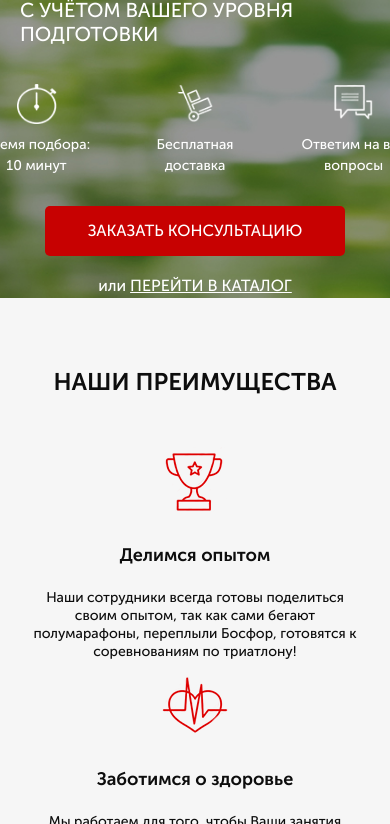
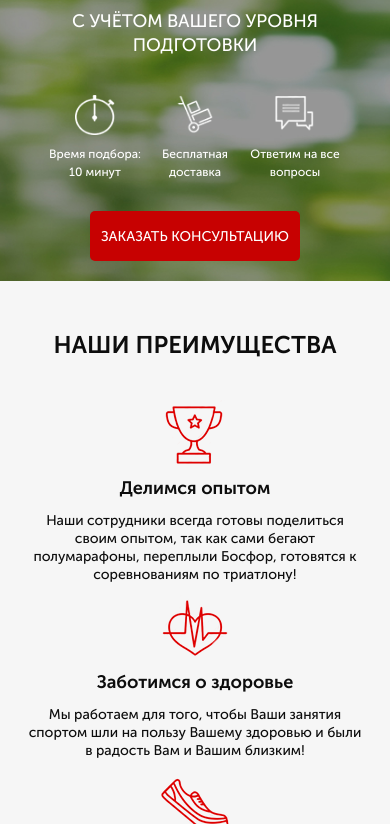
Before and after one commit to BogdAlice/puls-udemi-task, a website: page src/index.html in a window 390 px wide. Shown: the part 304-1128 px from the top of the page. Drawn offline with Linux system fonts and the light colour scheme.

Commit message:
feat: add media style max-width: 575px

```diff
--- a/src/sass/base/_media.sass
+++ b/src/sass/base/_media.sass
@@ -55,3 +55,40 @@
             max-width: 90%
             width: 90%
 @media (max-width: 575px)
+    .header
+        display: flex
+        flex-direction: column
+        &__logo
+            width: 250px
+        &__official
+            display: none
+        &__contacts
+            margin-top: 17px
+            width: 290px
+            align-items: flex-end
+        &__phone
+            font-size: 15px
+    .promo
+        padding: 20px 10px
+        &__wrapper
+            margin-top: 30px
+        &__header
+            font-size: 35px
+        &__subheader
+            font-size: 18px
+            text-align: center
+        &__icons
+            width: 295px
+        &__icon
+            width: 95px
+            font-size: 12px
+        &__link
+            display: none
+    .advantages
+        padding: 50px 10px
+        &__wrapper
+            margin-top: 30px
+        &__subtitle
+            margin-top: 10px
+        &__descr
+            margin-top: 10px
--- a/src/sass/blocks/_buttons.sass
+++ b/src/sass/blocks/_buttons.sass
@@ -18,3 +18,10 @@
     .button
         &_main
             margin-top: 30px
+@media (max-width: 575px)
+    .button
+        width: 150px
+        font-size: 13px
+        &_main
+            width: 210px
+            font-size: 14px
```
Also changed, not shown: src/css/style.min.css.
